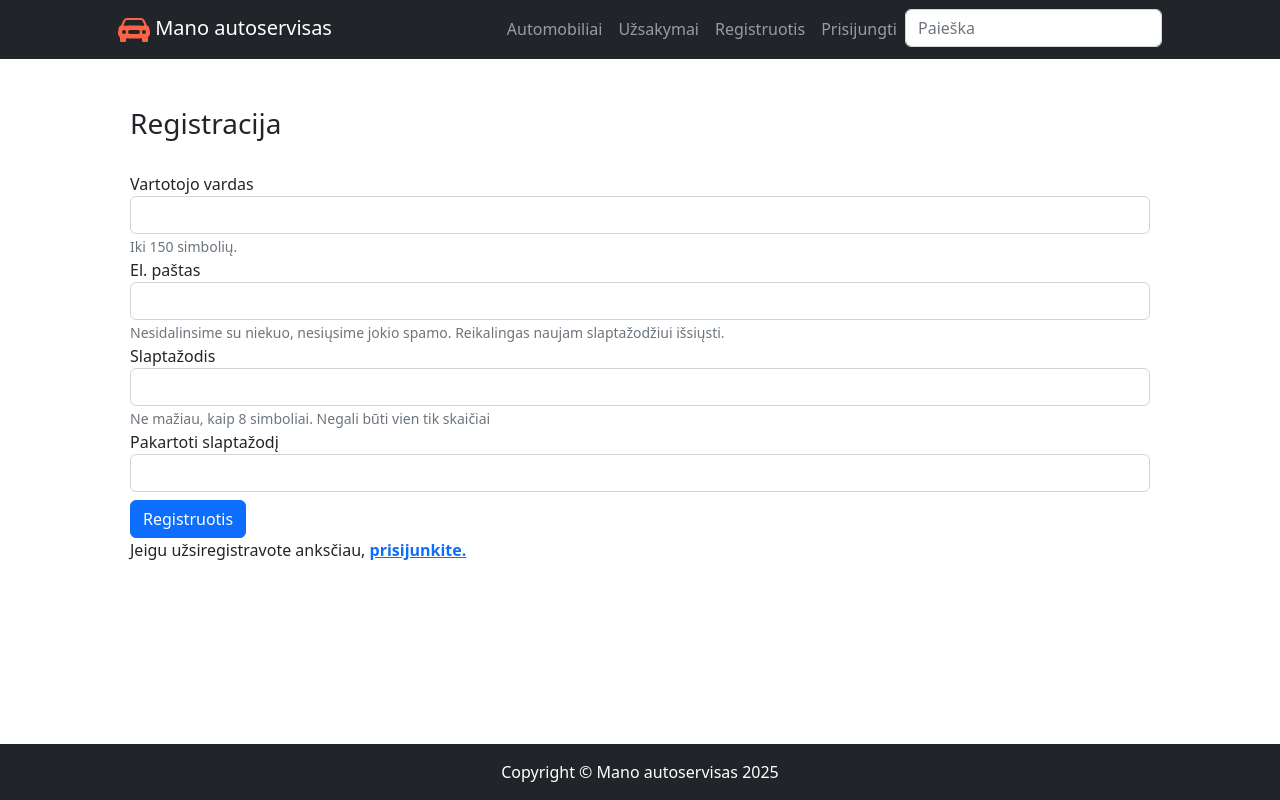
After one commit to DonatasNoreika/autoservice_202506, a Django app: page /autoservice/register/ in a window 1280 px wide. The commit adds this page. Run offline with Django 5.2, Linux system fonts and the light colour scheme; some libraries are stand-ins or nearby versions.

Commit message:
8 +Padaryti vartotojo registracijos formą pagal šioje pamokoje išmoktus žingsnius.

```diff
--- a/mysite/autoservice/templates/base.html
+++ b/mysite/autoservice/templates/base.html
@@ -34,15 +34,14 @@
               </svg>
             {{ user.get_username }}</a></li>
            <li class="nav-item"><a class="nav-link" href="{% url 'userorders'%}">Mano užsakymai</a></li>
-            <li>
+            <li class="nav-item">
                 <form method="post" action="{% url 'logout' %}">
                     {% csrf_token %}
-                    <div class="nav-item">
                     <button class="nav-link btn" type="submit">Atsijungti</button>
-                    </div>
                 </form>
             </li>
           {% else %}
+            <li class="nav-item"><a class="nav-link" href="{% url 'register'%}">Registruotis</a></li>
             <li class="nav-item"><a class="nav-link" href="{% url 'login'%}">Prisijungti</a></li>
           {% endif %}
 
@@ -61,6 +60,14 @@
             <!-- Heading Row-->
             <div class="row gx-4 gx-lg-5 align-items-center my-5">
                 <div class="col-lg">
+                    {% if messages %}
+                    {% for message in messages %}
+                    <div class="alert alert-{% if message.tags == 'error' %}danger{% elif message.tags == 'info' %}success{% endif %}"
+                         role="alert">
+                        {{ message }}
+                    </div>
+                    {% endfor %}
+                    {% endif %}
                     {% block "content" %}{% endblock %}
                 </div>
             </div>
--- /dev/null
+++ b/mysite/autoservice/templates/register.html
@@ -0,0 +1,37 @@
+{% extends "base.html" %}
+
+{% block "title" %}Registracija{% endblock %}
+
+{% block "content" %}
+
+    <div class="container register">
+        <h3>Registracija</h3><br/>
+        <form method="post">
+            {% csrf_token %}
+            <div class="form-group">
+                <label for="username">Vartotojo vardas</label>
+                <input name="username" type="text" class="form-control" id="username" aria-describedby="usernameHelp">
+                <small id="usernameHelp" class="form-text text-muted">Iki 150 simbolių.</small>
+            </div>
+            <div class="form-group">
+                <label for="exampleInputEmail1">El. paštas</label>
+                <input name="email" type="email" class="form-control" id="exampleInputEmail1" aria-describedby="emailHelp">
+                <small id="emailHelp" class="form-text text-muted">Nesidalinsime su niekuo, nesiųsime jokio spamo.
+                    Reikalingas naujam slaptažodžiui išsiųsti. </small>
+            </div>
+            <div class="form-group">
+                <label for="password">Slaptažodis</label>
+                <input name="password" type="password" class="form-control" id="password" aria-describedby="pwdHelp">
+                <small id="pwdHelp" class="form-text text-muted">Ne mažiau, kaip 8 simboliai. Negali būti vien tik
+                    skaičiai</small>
+            </div>
+            <div class="form-group">
+                <label for="password2">Pakartoti slaptažodį</label>
+                <input name="password2" type="password" class="form-control" id="password2" aria-describedby="pwd2Help">
+            </div>
+            <button type="submit" class="btn btn-primary register-button mt-2">Registruotis</button>
+        </form>
+        <p>Jeigu užsiregistravote anksčiau, <a href="{% url 'login' %}"><strong>prisijunkite.</strong></a></p>
+    </div>
+
+{% endblock %}
--- a/mysite/autoservice/urls.py
+++ b/mysite/autoservice/urls.py
@@ -1,5 +1,12 @@
 from django.urls import path
-from .views import index, cars, car, search, OrderListView, OrderDetailView, UserOrderListView
+from .views import (index,
+                    cars,
+                    car,
+                    search,
+                    register,
+                    OrderListView,
+                    OrderDetailView,
+                    UserOrderListView)
 
 urlpatterns = [
     path("", index, name="index"),
@@ -8,5 +15,6 @@ urlpatterns = [
     path("orders/", OrderListView.as_view(), name="orders"),
     path("orders/<int:pk>", OrderDetailView.as_view(), name="order"),
     path('search/', search, name='search'),
+    path('register/', register, name='register'),
     path("userorders/", UserOrderListView.as_view(), name="userorders"),
 ]
--- a/mysite/autoservice/views.py
+++ b/mysite/autoservice/views.py
@@ -1,8 +1,12 @@
-from django.shortcuts import render
+from django.shortcuts import render, redirect
 from django.views import generic
 from django.core.paginator import Paginator
 from django.db.models import Q
 from .models import Service, Order, Car
+from django.contrib.auth.forms import User
+from django.views.decorators.csrf import csrf_protect
+from django.contrib import messages
+from django.contrib.auth import password_validation
 
 
 # Create your views here.
@@ -71,3 +75,40 @@ def search(request):
         "cars": car_search_results,
     }
     return render(request, template_name="search.html", context=context)
+
+
+@csrf_protect
+def register(request):
+    if request.method == "POST":
+        # pasiimame reikšmes iš registracijos formos
+        username = request.POST['username']
+        email = request.POST['email']
+        password = request.POST['password']
+        password2 = request.POST['password2']
+        # tikriname, ar sutampa slaptažodžiai
+        if password == password2:
+            # tikriname, ar neužimtas username
+            if User.objects.filter(username=username).exists():
+                messages.error(request, f'Vartotojo vardas {username} užimtas!')
+                return redirect('register')
+            else:
+                # tikriname, ar nėra tokio pat email
+                if User.objects.filter(email=email).exists():
+                    messages.error(request, f'Vartotojas su el. paštu {email} jau užregistruotas!')
+                    return redirect('register')
+                else:
+                    try:
+                        password_validation.validate_password(password)
+                    except password_validation.ValidationError as e:
+                        for error in e:
+                            messages.error(request, error)
+                        return redirect('register')
+
+                    # jeigu viskas tvarkoje, sukuriame naują vartotoją
+                    User.objects.create_user(username=username, email=email, password=password)
+                    messages.info(request, f'Vartotojas {username} užregistruotas!')
+                    return redirect('login')
+        else:
+            messages.error(request, 'Slaptažodžiai nesutampa!')
+            return redirect('register')
+    return render(request, 'register.html')
```
